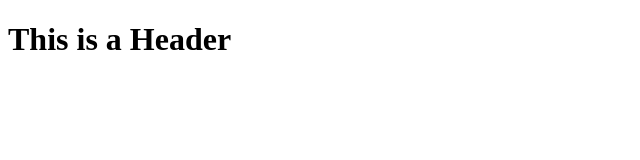
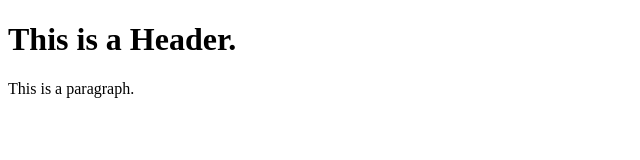
Before and after one commit to pphf-dev/git-test, a plain HTML site: page index.html in a window 1280 px wide. Shown: the whole page, without its empty margins (0-640 px from the left). Drawn offline with Linux system fonts and the light colour scheme.

Commit message:
second commit

```diff
--- a/index.html
+++ b/index.html
@@ -1,6 +1,7 @@
 <!DOCTYPE html>
 <html>
     <body>
-        <h1>This is a Header </h1>
+        <h1>This is a Header. </h1>
+        <p>This is a paragraph. </p>
     </body>
 </html>
```
